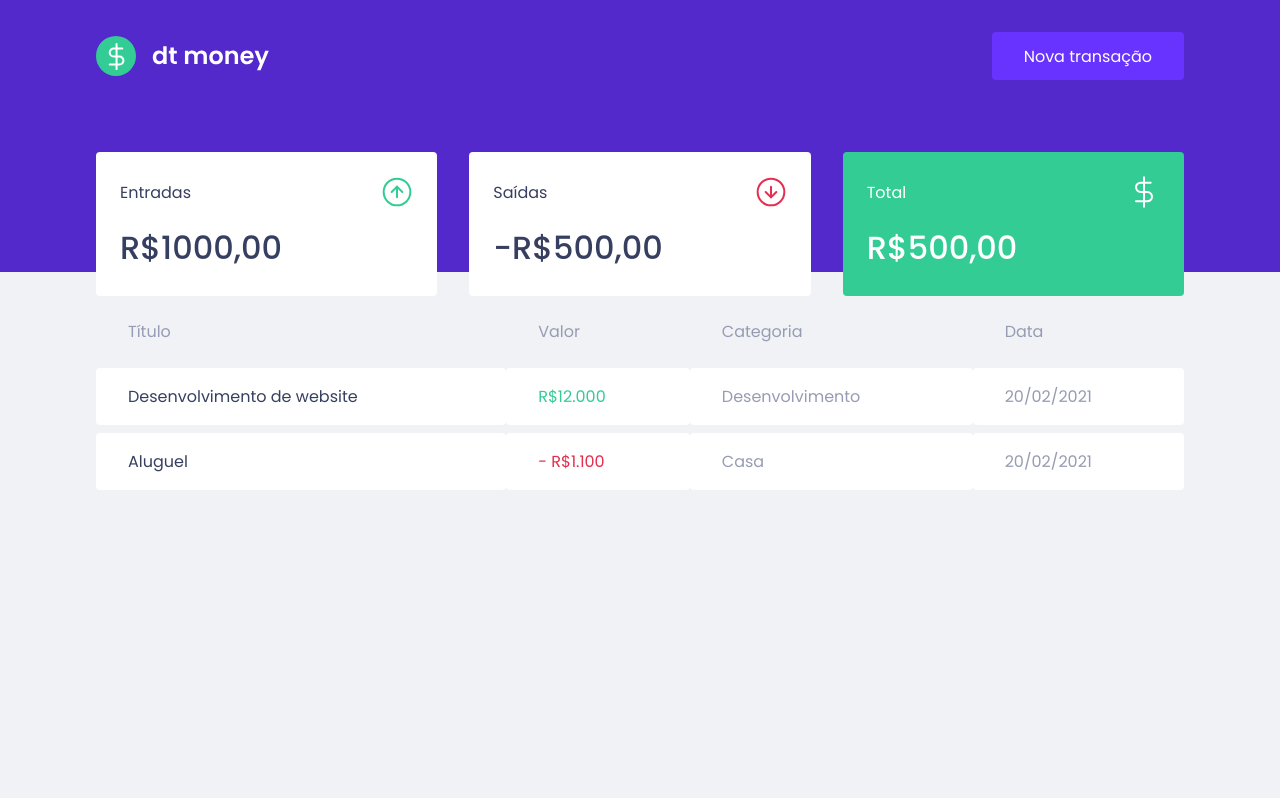
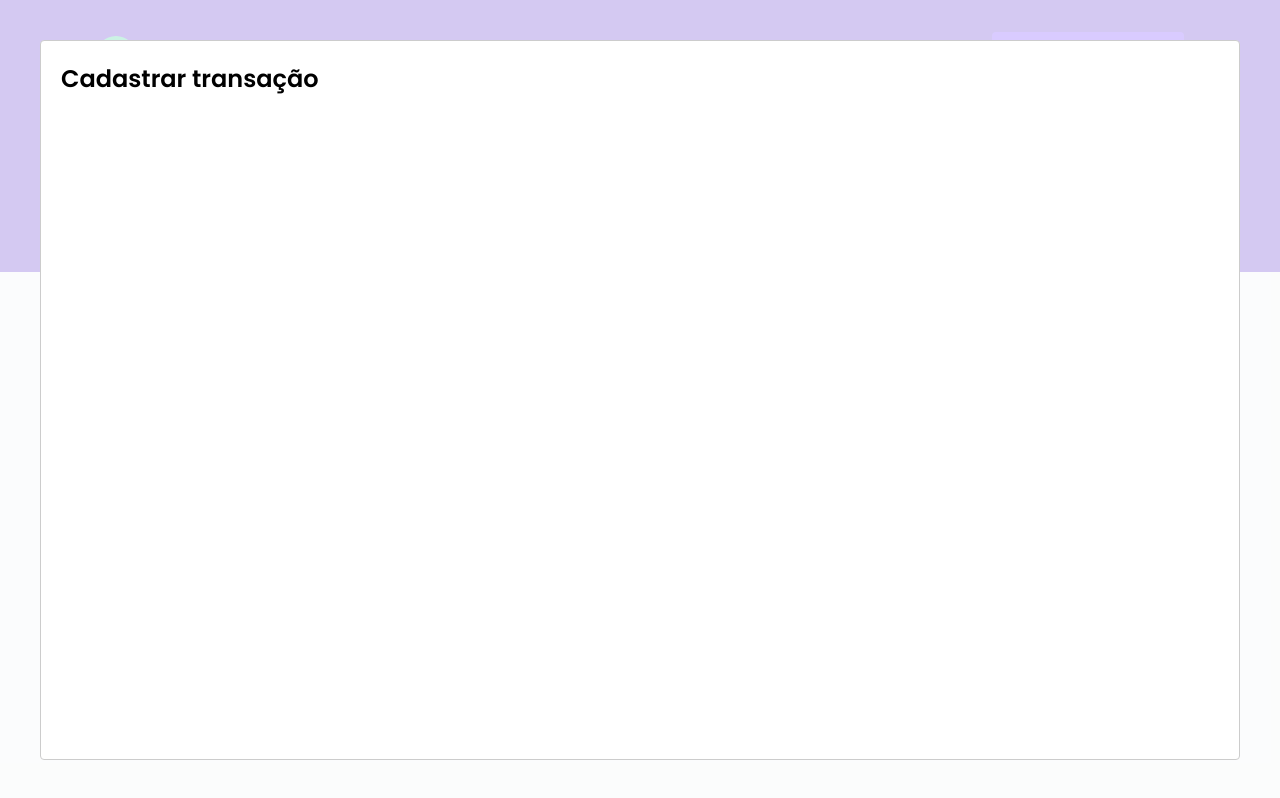
Before and after one commit to nclwgn/ignite-reactjs-02-dtmoney, a React (Create React App) app: page / in a window 1280 px wide. Both pictures are taken after a click on the button "Nova transação". Built offline with nearby package versions, Linux system fonts and the light colour scheme; no server answers; what miragejs would draw is missing.

Commit message:
React-modal

```diff
--- a/package.json
+++ b/package.json
@@ -7,6 +7,7 @@
     "miragejs": "^0.1.43",
     "react": "^17.0.2",
     "react-dom": "^17.0.2",
+    "react-modal": "^3.14.4",
     "react-scripts": "5.0.0",
     "styled-components": "^5.3.3",
     "web-vitals": "^2.1.0"
@@ -19,6 +20,7 @@
     "@types/node": "^16.7.13",
     "@types/react": "^17.0.20",
     "@types/react-dom": "^17.0.9",
+    "@types/react-modal": "^3.13.1",
     "@types/styled-components": "^5.1.20",
     "typescript": "^4.4.2"
   },
--- a/src/App.tsx
+++ b/src/App.tsx
@@ -1,12 +1,35 @@
 import { Dashboard } from './components/Dashboard';
 import { Header } from './components/Header';
 import { GlobalStyle } from './styles/global';
+import Modal from "react-modal";
+import { useState } from 'react';
+
+Modal.setAppElement('#root');
 
 export function App() {
+  const [ isNewTransactionModalOpen, setIsNewTransactionModalOpen ] = useState(false);
+
+  function handleOpenNewTransactionModal() {
+    setIsNewTransactionModalOpen(true);
+  }
+
+  function handleCloseNewTransactionModal() {
+    setIsNewTransactionModalOpen(false);
+  }
+
   return (
     <>
-      <Header />
+      <Header onOpenNewTransactionModal={handleOpenNewTransactionModal} />
+
       <Dashboard />
+
+      <Modal
+        isOpen={isNewTransactionModalOpen}
+        onRequestClose={handleCloseNewTransactionModal}
+      >
+        <h2>Cadastrar transação</h2>
+      </Modal>
+
       <GlobalStyle />
     </>
   );
--- a/src/components/Header/index.tsx
+++ b/src/components/Header/index.tsx
@@ -1,12 +1,16 @@
 import logoImg from '../../assets/logo.svg';
 import { Container, Content } from './styles';
 
-export function Header() {
+interface HeaderProps {
+  onOpenNewTransactionModal: () => void;
+}
+
+export function Header({ onOpenNewTransactionModal }: HeaderProps) {
   return (
     <Container>
       <Content>
         <img src={logoImg} alt="dtmoney" />
-        <button type="button">
+        <button type="button" onClick={onOpenNewTransactionModal}>
           Nova transação
         </button>
       </Content>
```
Also changed, not shown: 1 other file (tests, documents, lock files or other folders).
